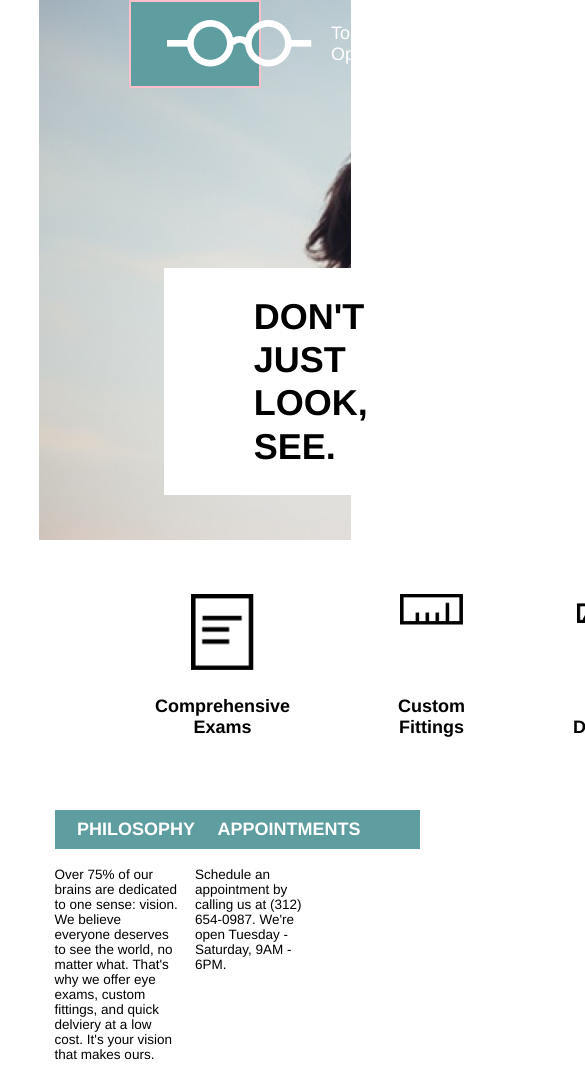
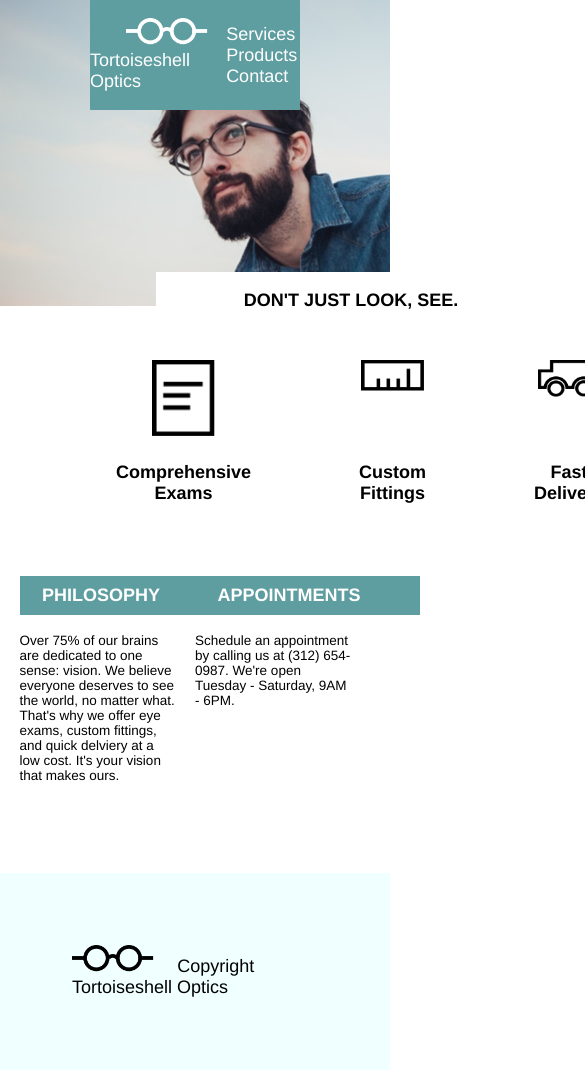
Before and after one commit to Lehla3/tortoiseshell, a plain HTML site: page index.html in a window 390 px wide. Shown: the top 1073 px of the page, 585 px wide, since content can reach past the window. Drawn offline with Linux system fonts and the light colour scheme.

Commit message:
Add Tablet CSS

```diff
--- a/index.html
+++ b/index.html
@@ -10,11 +10,15 @@
 <!--Nav Banner -->
  <div class="background">
    <nav>
-   <img src="resources/logo-white.png"></img>
+   <div>
+     <img src="resources/logo-white.png"></img>
    <span>Tortoiseshell Optics</span>
+   </div>
+   <div>
      <a href="#services">Services</a>
      <a href="#products">Products</a>
      <a href="#contact">Contact</a>
+   </div>
    </nav>
 
 <!--Header -->
--- a/resources/style.css
+++ b/resources/style.css
@@ -13,21 +13,23 @@ body {
   }
 nav {
   background-color: cadetblue;
+  position: relative;
+  top: 1rem;
   font-size: 1rem;
   padding-top: 1rem;
   padding-bottom: 1rem;
   margin-left: 5rem;
   margin-right: 5rem;
-  border: pink solid 2px;
   color: white;
   display: flex;
-  justify-content: space-around;
+  justify-content: space-between;
   align-items: center;
 }
 nav img {
   margin-left: 2rem;
   margin-right: 1rem;
-  height: 1.5rem auto;
+  height: 1.5rem;
+  width: auto;
 }
 a {
   text-decoration: none;
@@ -106,5 +108,47 @@ h2 {
 }
 .footer img {
   height: 1.5rem;
+  width: auto;
   padding-right: 1rem;
 }
+/*Tablet Style*/
+@media only screen and (max-width: 1024px) {
+  body {
+    width: 100%;
+    margin: 0;
+  }
+  nav {
+    position: relative;
+    top: 0;
+  }
+  h2 {
+    font-size: 1.33rem;
+    margin-top: 5rem;
+    margin-right: 2rem;
+    padding: 0.75rem 4rem;
+  }
+  .background {
+    height: 22rem;
+  }
+  .footer {
+    margin: 0;
+  }
+}
+
+/*Mobile Style*/
+@media only screen and (max-width: 470px) {
+  body {
+    width: 100%;
+  }
+  .background {
+    height: 17rem;
+  }
+  h2 {
+    width: 100%;
+    padding: 1rem 0;
+    margin-top: 9rem;
+    margin-bottom: 2rem;
+    font-size: 1rem;
+    text-align: center;
+  }
+}
```
